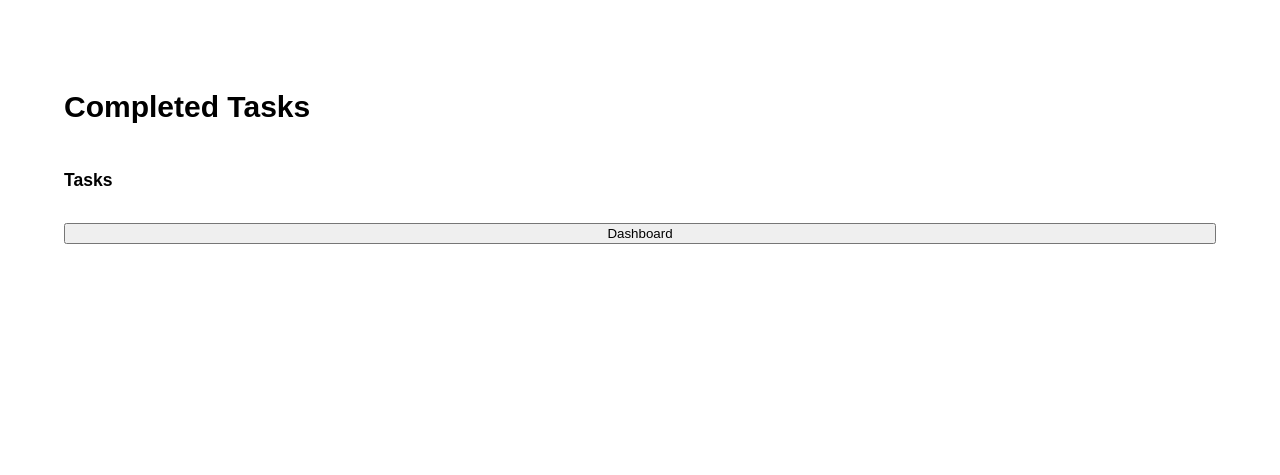
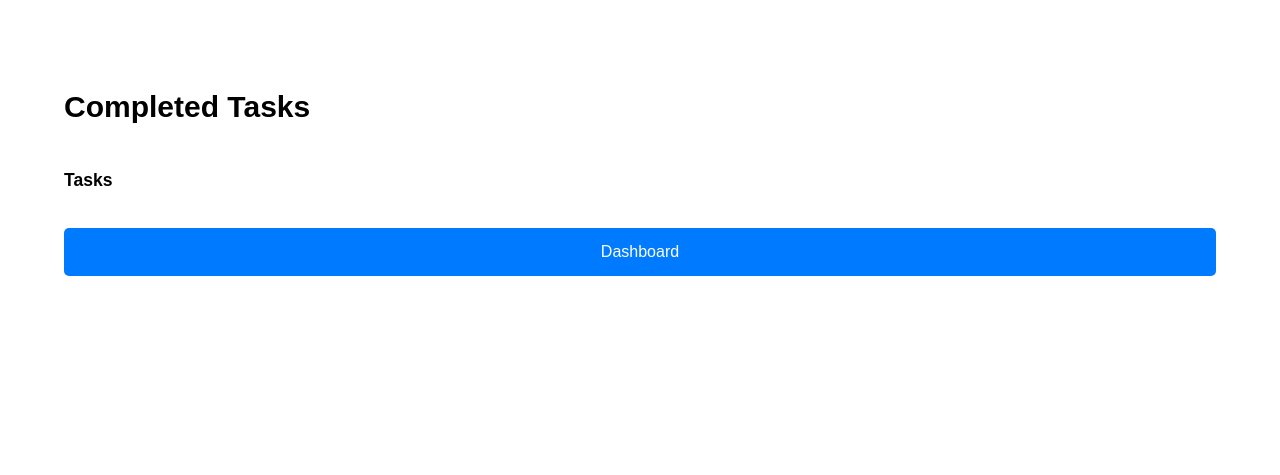
Before and after one commit to ShatakshiRanjan/JIOWebDesign, a Flask app: page /completed_tasks in a window 1280 px wide. Shown: the top 475 px of the page. Run offline with Flask 3, Linux system fonts and the light colour scheme; the visitor is signed in with stand-in values (Sample User, id 1); data that the repository does not hold is empty; some libraries are stand-ins or nearby versions.

Commit message:
files org

```diff
--- /dev/null
+++ b/Flask/Static/idex.css
@@ -0,0 +1,64 @@
+body{
+    font: 15px/1.5 Arial, Helvetica, sans-serif;
+    padding:0;
+    margin:0 0 0 0;
+    height:100%;
+    margin: 0%;
+}
+.task-container {
+    margin: 0;
+    padding: 5%;
+    display: flex;
+    flex-direction: column;
+    height: 100vh;
+}
+.section {
+    margin-bottom: 20px;
+}
+.section h3 {
+    margin-bottom: 10px;
+}
+.section ul {
+    list-style-type: none;
+    padding: 0;
+}
+.section ul li {
+    background-color: #f9f9f9;
+    margin-bottom: 10px;
+    padding: 10px;
+    border-radius: 5px;
+    box-shadow: 0 0 5px rgba(0, 0, 0, 0.1);
+    cursor: pointer;
+}
+.section ul li:hover {
+    background-color: #f0f0f0;
+}
+.back-button {
+    position: fixed;
+    top: 10px;
+    right: 10px;
+    z-index: 10;
+}
+.task-button {
+    background-color: #007bff;
+    color: white;
+    border: none;
+    padding: 15px 30px;
+    font-size: 16px;
+    cursor: pointer;
+    border-radius: 5px;
+    transition: background-color 0.3s ease, transform 0.3s ease;
+}
+.task-button:hover {
+    background-color: #0056b3;
+}
+.task-button:active {
+    transform: scale(0.98);
+}
+.task-details {
+    margin-top: 20px;
+    padding: 10px;
+    background-color: #fff;
+    border-radius: 5px;
+    box-shadow: 0 0 5px rgba(0, 0, 0, 0.1);
+}
--- a/Flask/templates/completed_tasks.html
+++ b/Flask/templates/completed_tasks.html
@@ -3,41 +3,13 @@
 <head>
     <meta charset="UTF-8">
     <meta name="viewport" content="width=device-width, initial-scale=1.0">
-    <link rel ="stylesheet" href="{{ url_for('static', filename='style.css') }}">
+    <link rel ="stylesheet" href="{{ url_for('static', filename='idex.css') }}">
+    <script src="{{ url_for('static', filename='idex.js') }}" defer></script>
     <title>Completed Tasks</title>
-    <style>
-        .tasks-container {
-            margin: 0;
-            padding: 5%;
-            display: flex;
-            flex-direction: column;
-            /*align-items: center;
-            justify-content: center;*/
-            height: 100vh;
-        }
-        .section {
-            margin-bottom: 20px;
-        }
-        .section h3 {
-            margin-bottom: 10px;
-        }
-        .section ul {
-            list-style-type: none;
-            padding: 0;
-        }
-        .section ul li {
-            background-color: #f9f9f9;
-            margin-bottom: 10px;
-            padding: 10px;
-            border-radius: 5px;
-            box-shadow: 0 0 5px rgba(0, 0, 0, 0.1);
-        }
-
-    </style>
     <link rel="shortcut icon" href="{{ url_for('static', filename='Images/favicon.ico') }}">
 </head>
 <body>
-    <div class="tasks-container">
+    <div class="task-container">
         <h1>Completed Tasks</h1>
         <div class="section">
             <h3>Tasks</h3>
@@ -52,41 +24,5 @@
         </div>
         <button class="task-button" onclick="window.location.href='{{ url_for('nextpage') }}';">Dashboard</button>
     </div>
-
-    <script>
-        document.querySelectorAll('input[type="checkbox"]').forEach(item => {
-            item.addEventListener('change', event => {
-                if (!event.target.checked) {
-                    markIncomplete(event.target.value);
-                }
-            });
-        });
-
-        function markIncomplete(taskId) {
-            fetch('/mark_incomplete', {
-                method: 'POST',
-                headers: {
-                    'Content-Type': 'application/json',
-                },
-                body: JSON.stringify({ task_id: taskId }),
-            })
-            .then(response => {
-                if (!response.ok) {
-                    throw new Error('Network response was not ok');
-                }
-                return response.json();
-            })
-            .then(data => {
-                if (data.success) {
-                    location.reload();
-                } else {
-                    console.error('Marking task incomplete failed:', data.message);
-                }
-            })
-            .catch(error => {
-                console.error('Error marking task incomplete:', error);
-            });
-        }
-    </script>
 </body>
 </html>
```
Also changed, not shown: Flask/Static/idex.js (added, +72 -0 lines), Flask/Templates/dashboard.html (+3 -102 lines).
